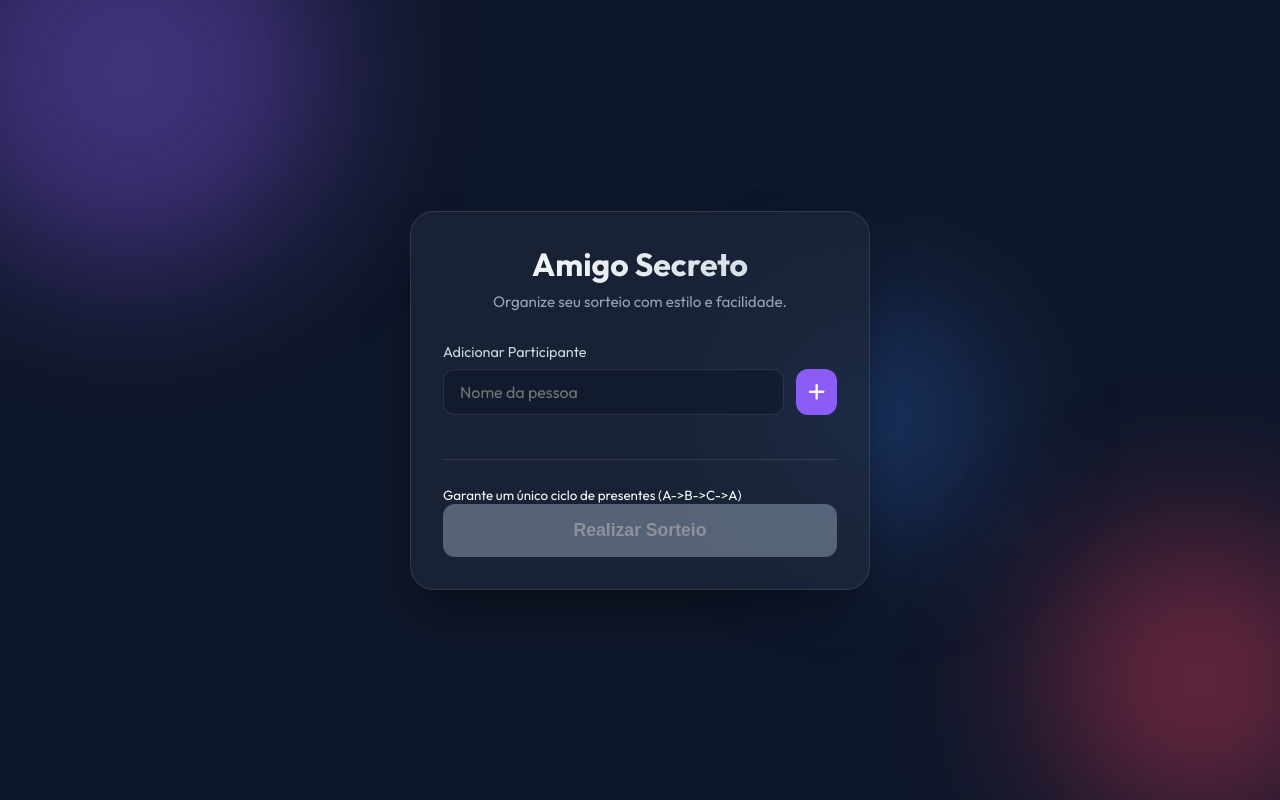
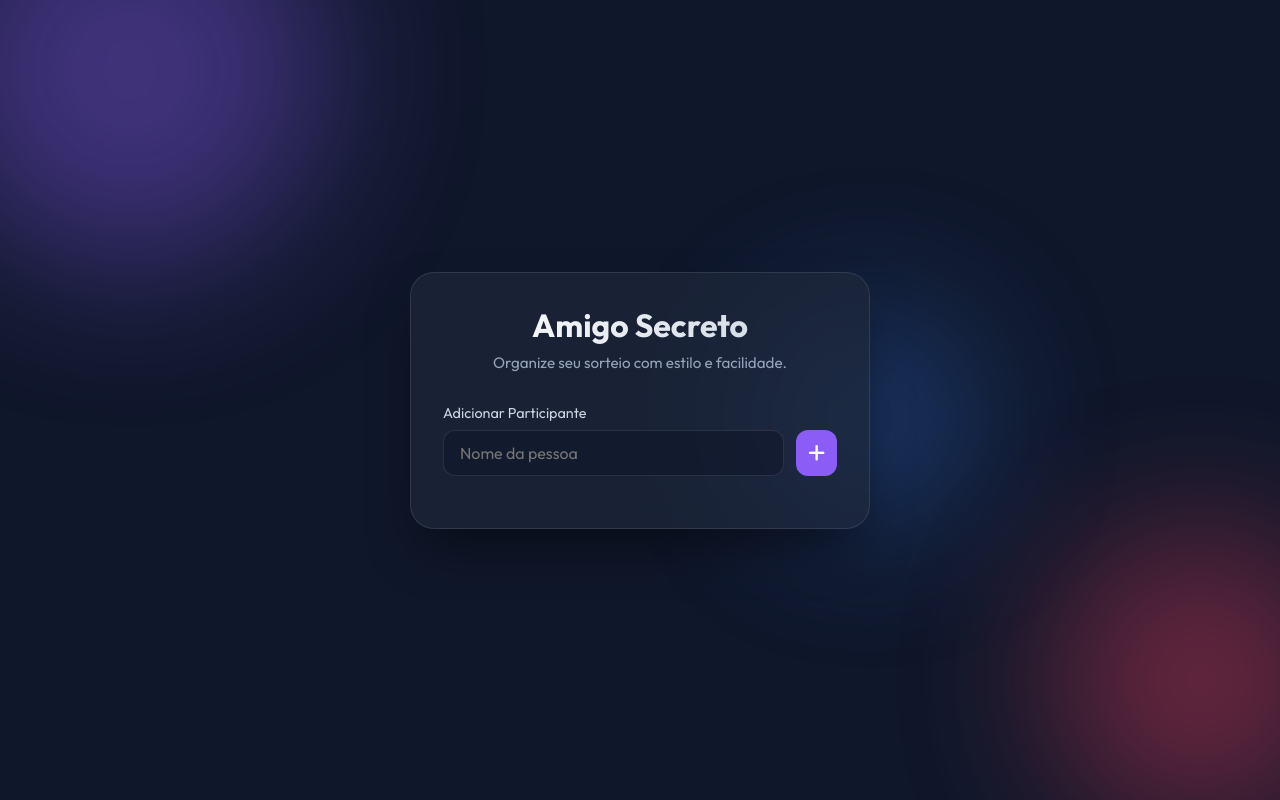
Before and after one commit to simczak/amigo-secreto, a plain HTML site: page index.html in a window 1280 px wide. Drawn offline with Linux system fonts and the light colour scheme.

Commit message:
ajuste 2

```diff
--- a/index.html
+++ b/index.html
@@ -34,23 +34,6 @@
                         <input type="text" id="participant-name" placeholder="Nome da pessoa" autocomplete="off">
                         <button id="add-btn" class="btn-icon"><i class="fas fa-plus"></i></button>
                     </div>
-                </div>
-
-                <ul id="participants-list" class="participants-list">
-                    <!-- List items will be injected here -->
-                </ul>
-
-                <div class="divider"></div>
-                <small>Garante um único ciclo de presentes (A->B->C->A)</small>
-            </div>
-            </label>
-            </div>
-            </div>
-
-            <footer class="card-footer">
-                <button id="draw-btn" class="btn-primary" disabled>Realizar Sorteio</button>
-            </footer>
-        </section>
 
                     <!-- Admin View (Results) -->
                     <section id="admin-view" class="card hidden">
```
Lines whose indentation alone changed are shown as unchanged.
